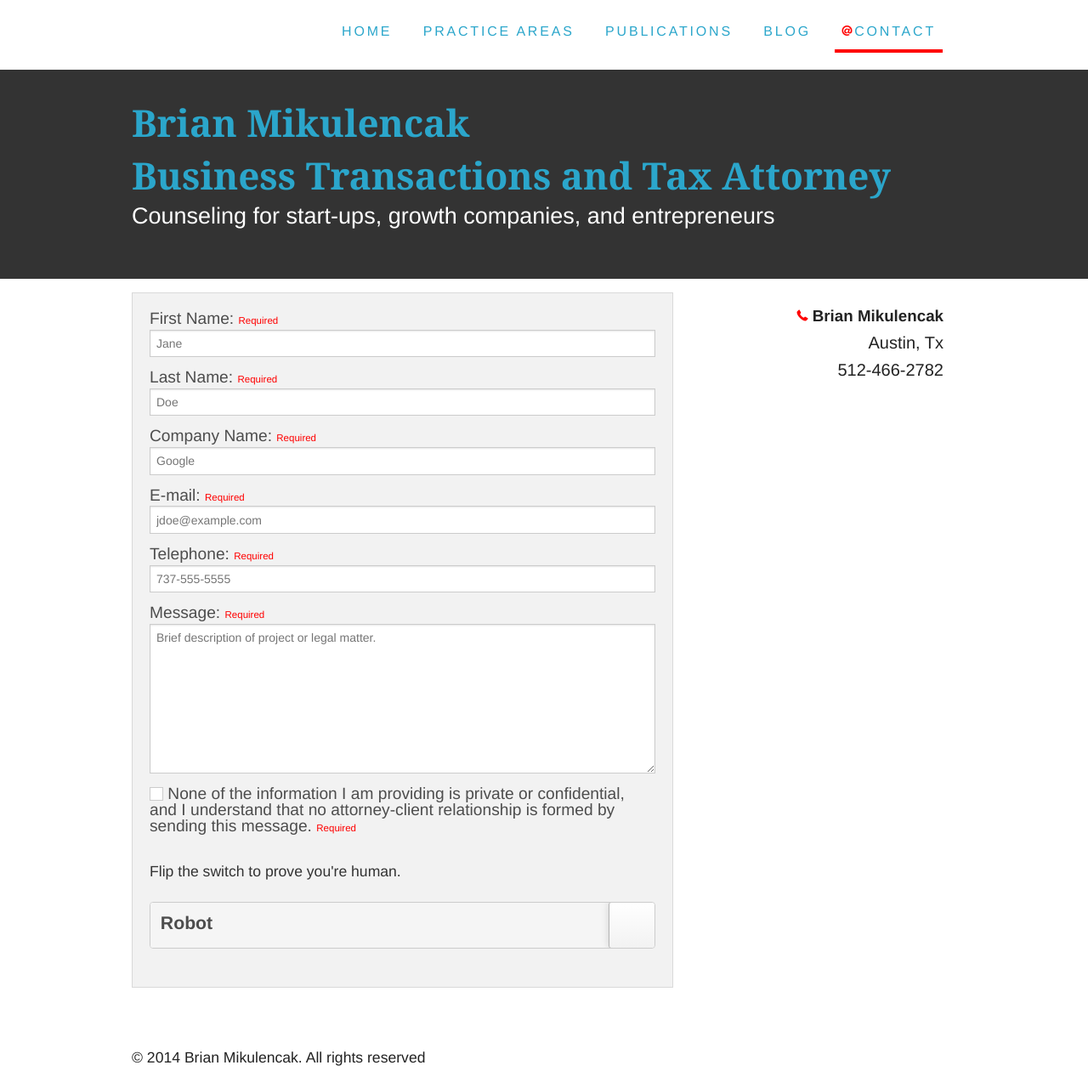
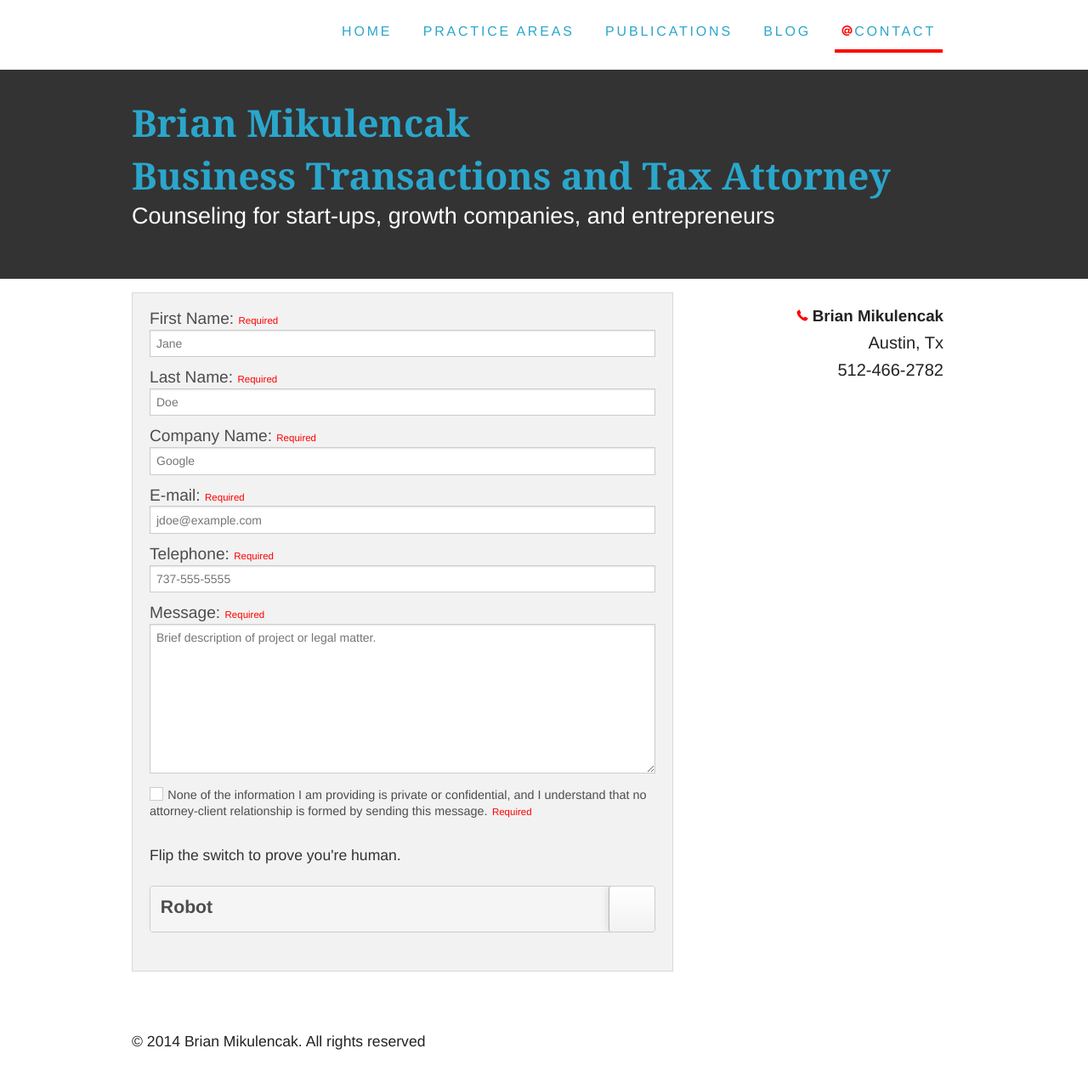
Before and after one commit to brianmik/bmaustinlaw, a Jekyll site: the page built from contact.html, in a window 1280 px wide. Shown: the whole page at 85% size. Built offline with Jekyll 4.4.1, drawn with Linux system fonts in a browser that asks for light colours; Markdown is read by kramdown in place of the engine named in the settings.

Commit message:
added aditional language to contact form, and page

```diff
--- a/contact.html
+++ b/contact.html
@@ -28,7 +28,7 @@ title:  Contact Me
       				<textarea name="message" rows="10" placeholder='Brief description of project or legal matter.' required></textarea>
               <label for="agreed">
                 <input type="checkbox" id="agreed" style="display: none;" required>
-                <span class="custom checkbox"></span> None of the information I am providing is private or confidential, and I understand that no attorney-client relationship is formed by sending this message. <small class="red">required</small>
+                <span class="custom checkbox"></span> <span class="contact-us__agreement">None of the information I am providing is private or confidential, and I understand that no attorney-client relationship is formed by sending this message.</span> <small class="red">required</small>
               </label>
               <!-- Using class options -->
       				<p class="space-top">Flip the switch to prove you're human.</p>
--- a/css/main.css
+++ b/css/main.css
@@ -133,6 +133,10 @@ p {
 
 .uppercase {
   text-transform: uppercase;
+}
+
+.contact-us__agreement {
+  font-size: .75em;
 }
 
 /*  SPACING   */
```
